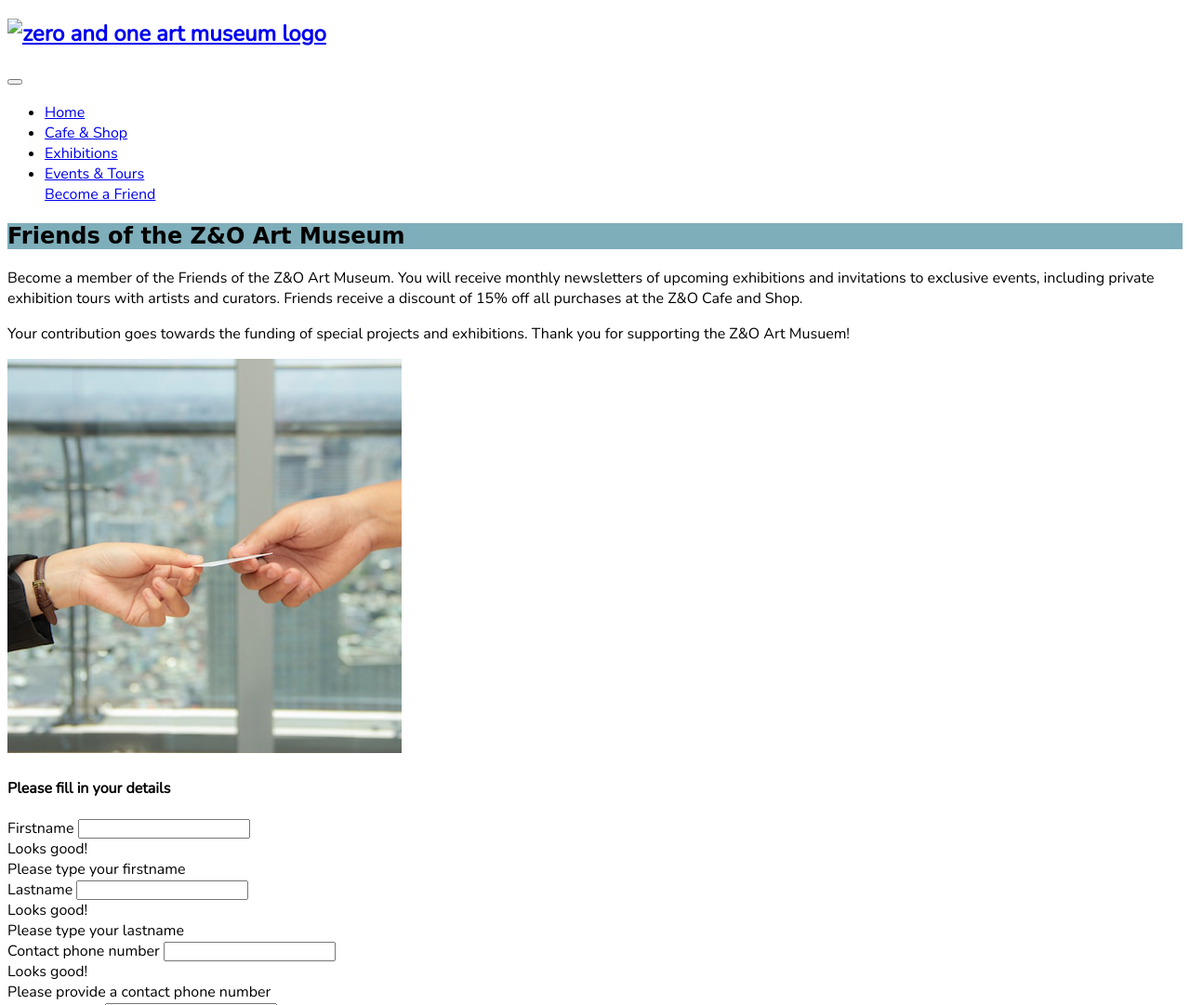
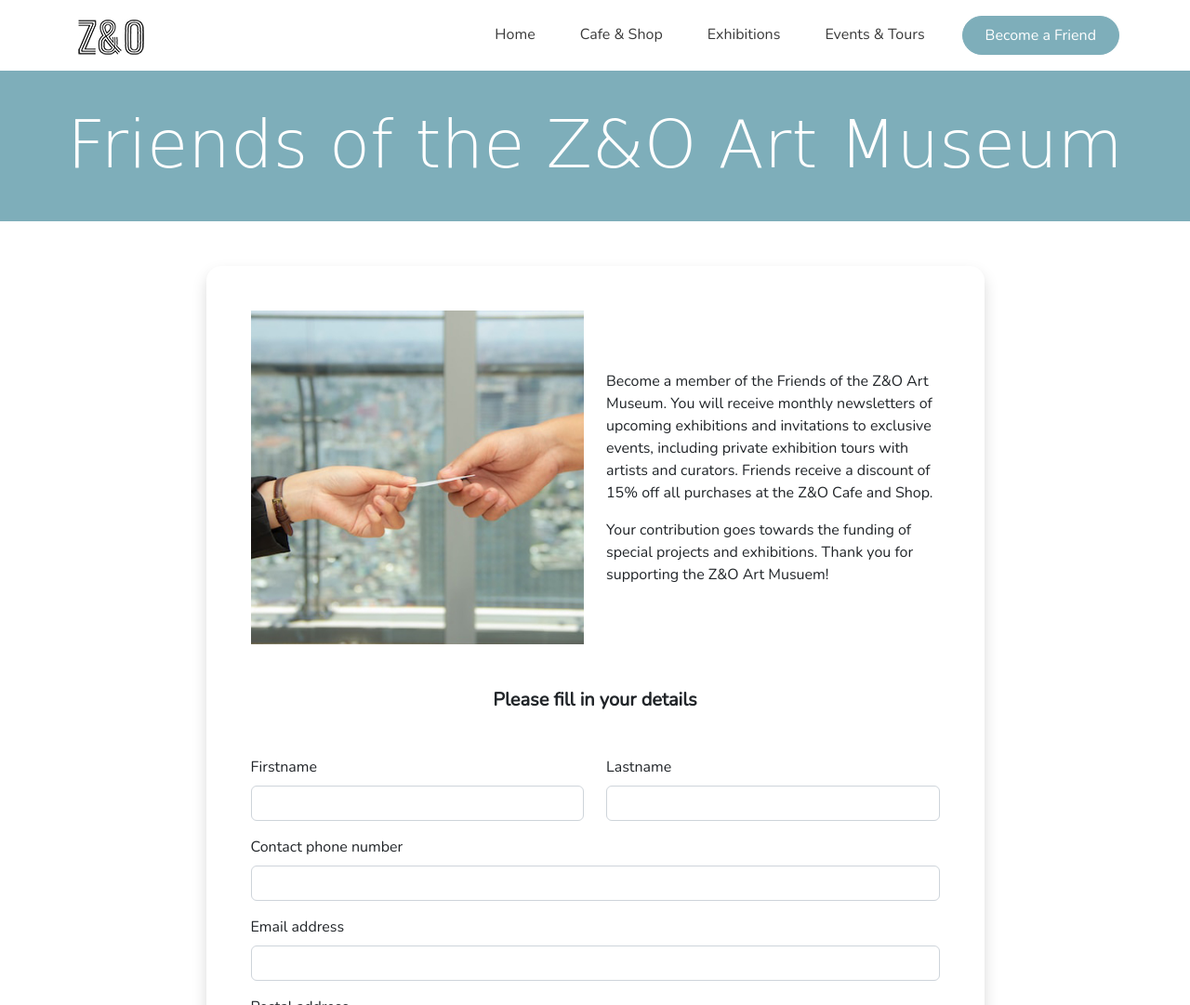
Before and after one commit to yusankang/Bootstrap-website-project, a website: page order-form.html in a window 1280 px wide. Shown: the top 1081 px of the page at 93% size. Drawn offline with nearby package versions, Linux system fonts and the light colour scheme; the site is published under a folder, as on GitHub Pages, so addresses that start at the root find nothing; a web font is replaced by a local one.

Commit message:
Update
Link fix

```diff
--- a/order-form.html
+++ b/order-form.html
@@ -14,8 +14,8 @@
     <meta property="og:image" content="FB image">
     <meta property="og:site_name" content="Z&O Art Museum">
     <meta name="author" content="Z&O Art Museum">
-    <link rel="shortcut icon" href="/images/favicon.ico">
-    <link rel="apple-touch-icon" href="/images/apple-touch-icon.jpg">
+    <link rel="shortcut icon" href="./images/favicon.ico">
+    <link rel="apple-touch-icon" href="./images/apple-touch-icon.jpg">
 
     <!--fonts-->
     <!-- big-shoulders -->
@@ -29,7 +29,7 @@
     <link href="https://fonts.googleapis.com/css2?family=Nunito&display=swap" rel="stylesheet">
 
     <!--stylesheets-->
-    <link rel="stylesheet" href="/stylesheets/all.css">
+    <link rel="stylesheet" href="./stylesheets/all.css">
     <link rel="stylesheet" href="https://cdn.jsdelivr.net/npm/bootstrap-icons@1.9.1/font/bootstrap-icons.css">
 
     <style>
@@ -46,7 +46,7 @@
     <nav class="navbar navbar-expand-lg bg-white fixed-top">
         <div class="container-fluid">
             <h1>
-                <a class="navbar-brand m-3 ps-2 ps-lg-5" href="/index.html"><img src="/images/art-museum/logo.png" alt="zero and one art museum logo"></a>
+                <a class="navbar-brand m-3 ps-2 ps-lg-5" href="./index.html"><img src="./images/art-museum/logo.png" alt="zero and one art museum logo"></a>
             </h1>
             <button class="navbar-toggler border-0" type="button" data-bs-toggle="collapse" data-bs-target="#navbarSupportedContent" aria-controls="navbarSupportedContent" aria-expanded="false" aria-label="Toggle navigation">
               <span class="navbar-toggler-icon"></span>
@@ -54,18 +54,18 @@
             <div class="collapse navbar-collapse" id="navbarSupportedContent">
               <ul class="navbar-nav ms-auto mb-2 mb-lg-0 pe-5">
                 <li class="nav-item mx-3">
-                  <a class="nav-link" href="/index.html">Home</a>
+                  <a class="nav-link" href="./index.html">Home</a>
                 </li>
                 <li class="nav-item mx-3">
-                  <a class="nav-link" href="/cafe-shop.html">Cafe & Shop</a>
+                  <a class="nav-link" href="./cafe-shop.html">Cafe & Shop</a>
                 </li>
                 <li class="nav-item mx-3">
                   <a class="nav-link" href="./exhibitions.html">Exhibitions</a>
                 </li>
                 <li class="nav-item mx-3">
-                  <a class="nav-link" href="/events-tours.html">Events & Tours</a>
+                  <a class="nav-link" href="./events-tours.html">Events & Tours</a>
                 </li>
-                <a href="/order-form.html" type="button" class="btn rounded-pill nav-item mx-1 mx-lg-3 p-2 px-lg-4 navbar-btn-mobile text-decoration-none btn-custom-active">Become a Friend</a>
+                <a href="./order-form.html" type="button" class="btn rounded-pill nav-item mx-1 mx-lg-3 p-2 px-lg-4 navbar-btn-mobile text-decoration-none btn-custom-active">Become a Friend</a>
               </ul>
             </div>
         </div>
```
